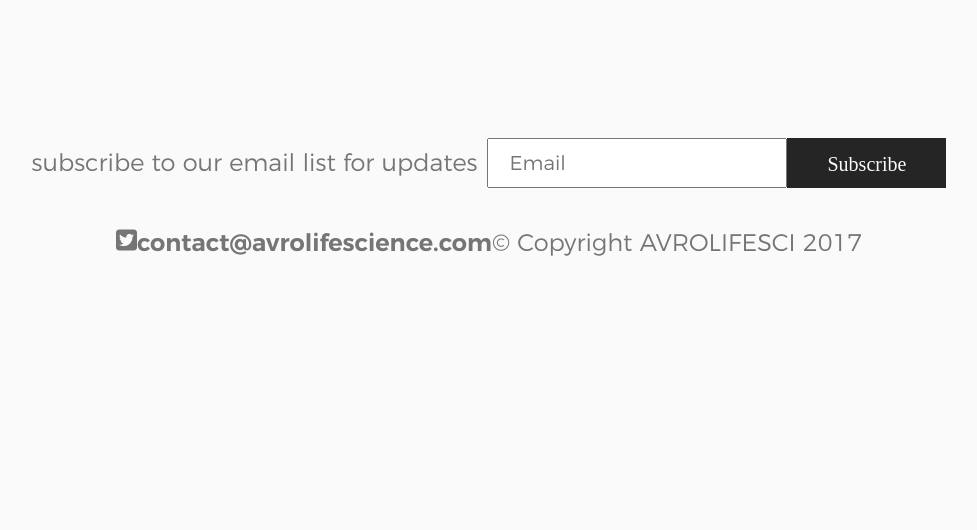
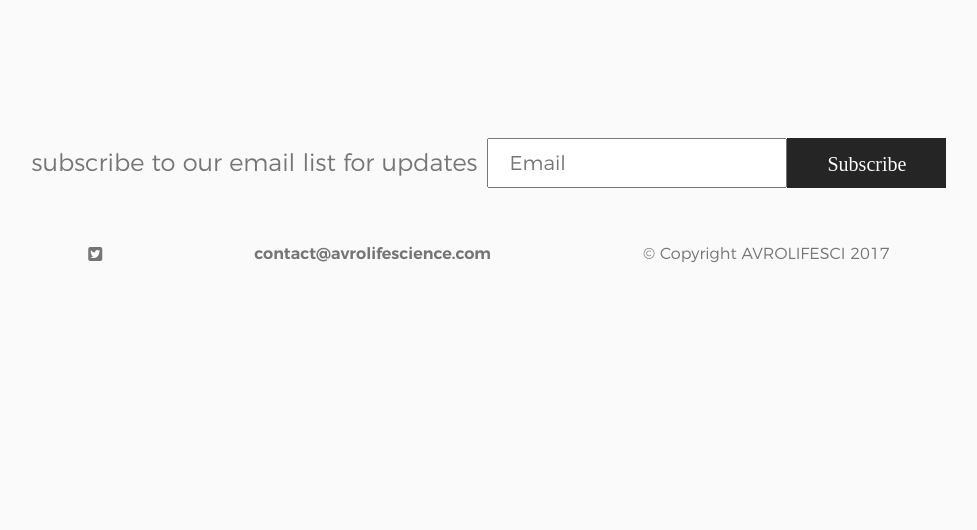
Before and after one commit to nahmjordan/avro-incubate, a website: page index.html in a window 1280 px wide. Shown: the part 5001-5531 px from the top of the page, without its empty margins (151-1128 px from the left). Before the commit the page ends 5458 px from the top, so only its background shows below. Drawn offline with nearby package versions, Linux system fonts and the light colour scheme.

Commit message:
footer spacing

```diff
--- a/index.html
+++ b/index.html
@@ -190,11 +190,14 @@
   </div>
 
   <div id="footcenter">
-    <div class="flex-grid" id="founders" style="">
-      <a href="https://twitter.com/AvroSci" class="fa fa-twitter-square"></a>
-      <p><a href="mailto:contact@avrolifescience.com"> contact@avrolifescience.com </a></p>
-      <p style="font-family: montserratlight; color: #757575;"> &#169; Copyright AVROLIFESCI 2017 </p>
-    </div>
+    <table>
+    <tr>
+    <td><a href="https://twitter.com/AvroSci" class="fa fa-twitter-square"></a> </td>
+    <td><p><a href="mailto:contact@avrolifescience.com"> contact@avrolifescience.com </a></p></td>
+    <td><p style="font-family: montserratlight; color: #757575;"> &#169; Copyright AVROLIFESCI 2017 </p></td>
+    </tr>
+    </table>
+
   </div>
 
 </div>
```
